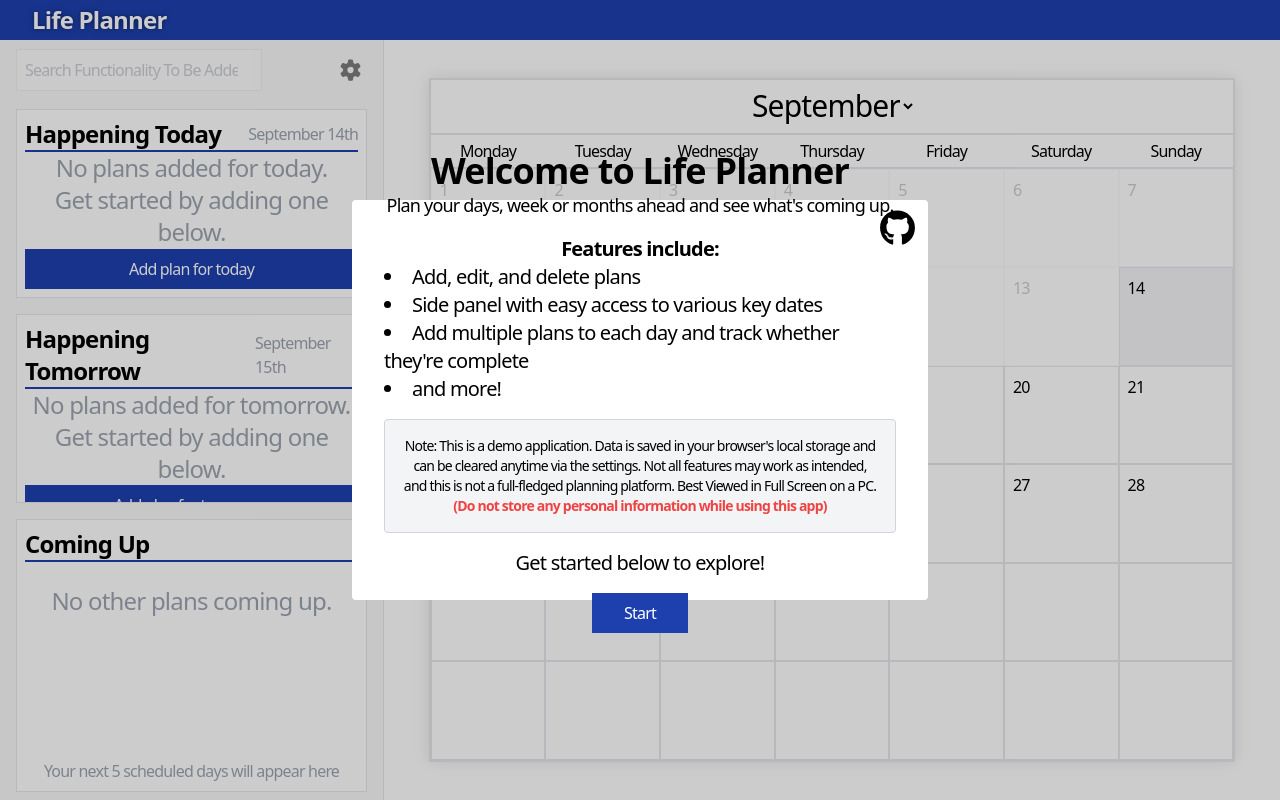
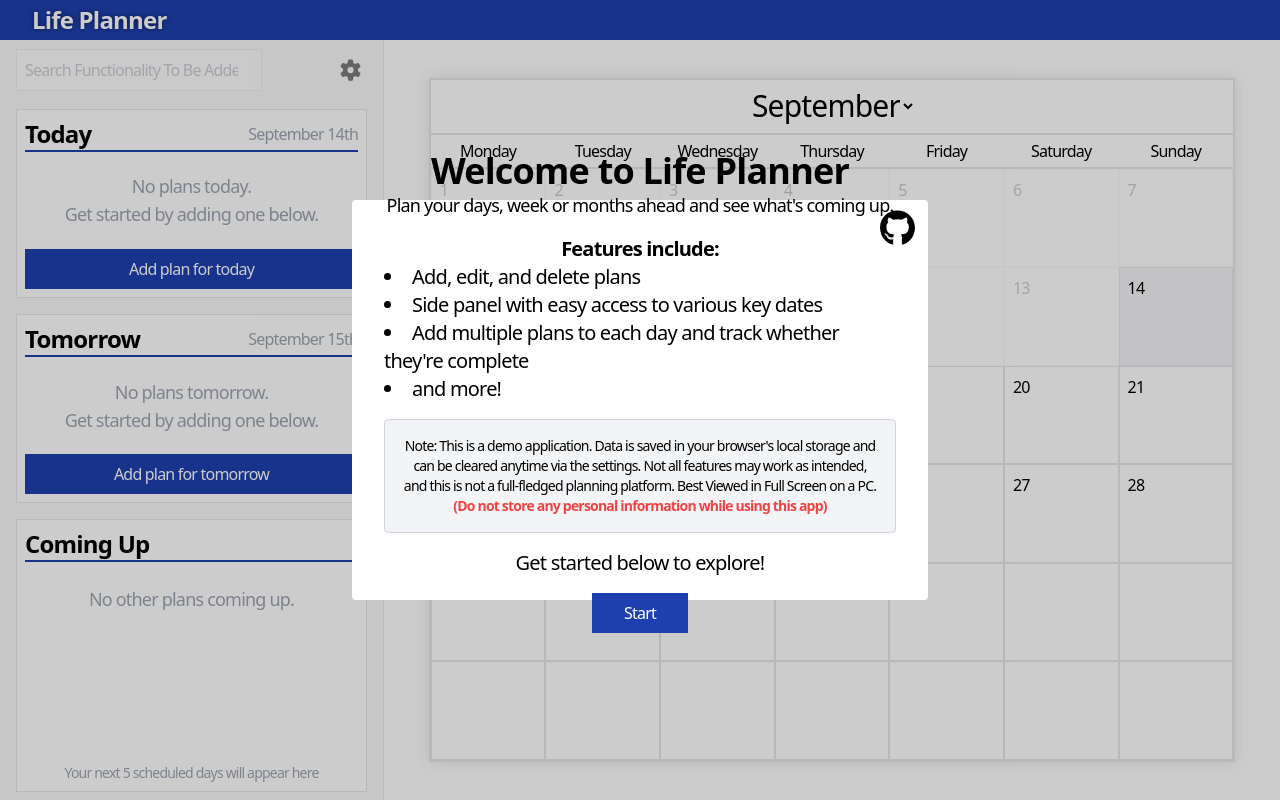
Before and after one commit to lseti1/AngularLifePlanner-1234890, an Angular app: page / in a window 1280 px wide. Built offline with nearby package versions, Linux system fonts and the light colour scheme.

Commit message:
Styling: Text size adjustments for Sidebar (when no plans added) and also removed unnecessary hover on plans in Coming Up section

```diff
--- a/src/app/side-panel/filtered-plans/filtered-plans.html
+++ b/src/app/side-panel/filtered-plans/filtered-plans.html
@@ -4,7 +4,7 @@
             <h1 class="text-2xl font-semibold border-b-2 border-blue-800">Coming Up</h1>
             <ul class="flex flex-col gap-1 text-lg list-disc list-inside break-words mt-1">
                 @for (block of dateBlocks().slice(0, 5); track block) {
-                    <li  class="flex flex-row justify-between items-center border bg-gray-100 cursor-pointer p-2">
+                    <li  class="flex flex-row justify-between items-center border bg-gray-100 p-2">
                         <div class="flex flex-row gap-1">
                             <p class="font-semibold">{{ months[block.month] }} {{ block.date | ordinalPipe }}:</p>
                             @for (plan of block.plans.slice(0, 5); track plan.id) {
@@ -21,11 +21,11 @@
             </ul>
             @if (dateBlocks().length === 0) {
                 <div class="flex items-center justify-center w-full h-full">
-                    <p class="text-2xl text-gray-400 text-center">No other plans coming up.</p>
+                    <p class="text-lg text-gray-400 text-center">No other plans coming up.</p>
                 </div>
             }
         </div>
-        <p class="text-center text-gray-400">Your next 5 scheduled days will appear here</p>
+        <p class="text-center text-sm text-gray-400">Your next 5 scheduled days will appear here</p>
     </div>
 
 </div>
--- a/src/app/side-panel/today/today.html
+++ b/src/app/side-panel/today/today.html
@@ -2,7 +2,7 @@
     <div class="bg-white p-2 border overflow-hidden flex flex-col justify-between h-full">
         <div>
             <div class="flex flex-row justify-between items-center border-b-2 border-blue-800 text-2xl">
-                 <h1 class="font-semibold">Happening Today</h1>
+                 <h1 class="font-semibold">Today</h1>
                  <p class="text-gray-400 text-base">{{ currentDate | date: 'MMMM'}} {{ currentDate.getDate() | ordinalPipe}}</p>
             </div>
             <ul class="text-lg break-words">
@@ -18,7 +18,7 @@
         </div>
         @if (todaysPlan().length === 0) {
             <div class="flex items-center justify-center w-full h-full">
-                <p class="text-2xl text-gray-400 text-center">No plans added for today.<br  />Get started by adding one below.</p>
+                <p class="text-lg text-gray-400 text-center">No plans today.<br  />Get started by adding one below.</p>
             </div>
         }
         <button (click)="toggleViewToday()" class="blue-btn">{{ todaysPlanButtonText }}</button>
--- a/src/app/side-panel/tomorrow/tomorrow.html
+++ b/src/app/side-panel/tomorrow/tomorrow.html
@@ -2,7 +2,7 @@
     <div class="bg-white p-2 border overflow-hidden flex flex-col justify-between h-full">
         <div>
             <div class="flex flex-row justify-between border-b-2 items-center border-blue-800 text-2xl">
-                 <h1 class="font-semibold">Happening Tomorrow</h1>
+                 <h1 class="font-semibold">Tomorrow</h1>
                  <p class="text-gray-400 text-base">{{ tomorrowDate | date: 'MMMM'}} {{ tomorrowDate.getDate() | ordinalPipe}}</p>
             </div>
             <ul class="text-lg break-words">
@@ -18,7 +18,7 @@
         </div>
         @if (tomorrowsPlan().length === 0) {
             <div class="flex items-center justify-center w-full h-full">
-                <p class="text-2xl text-gray-400 text-center">No plans added for tomorrow.<br  />Get started by adding one below.</p>
+                <p class="text-lg text-gray-400 text-center">No plans tomorrow.<br  />Get started by adding one below.</p>
             </div>
         }
         <button (click)="toggleViewTomorrow()" class="blue-btn">{{ tomorrowsPlanButtonText }}</button>
```
